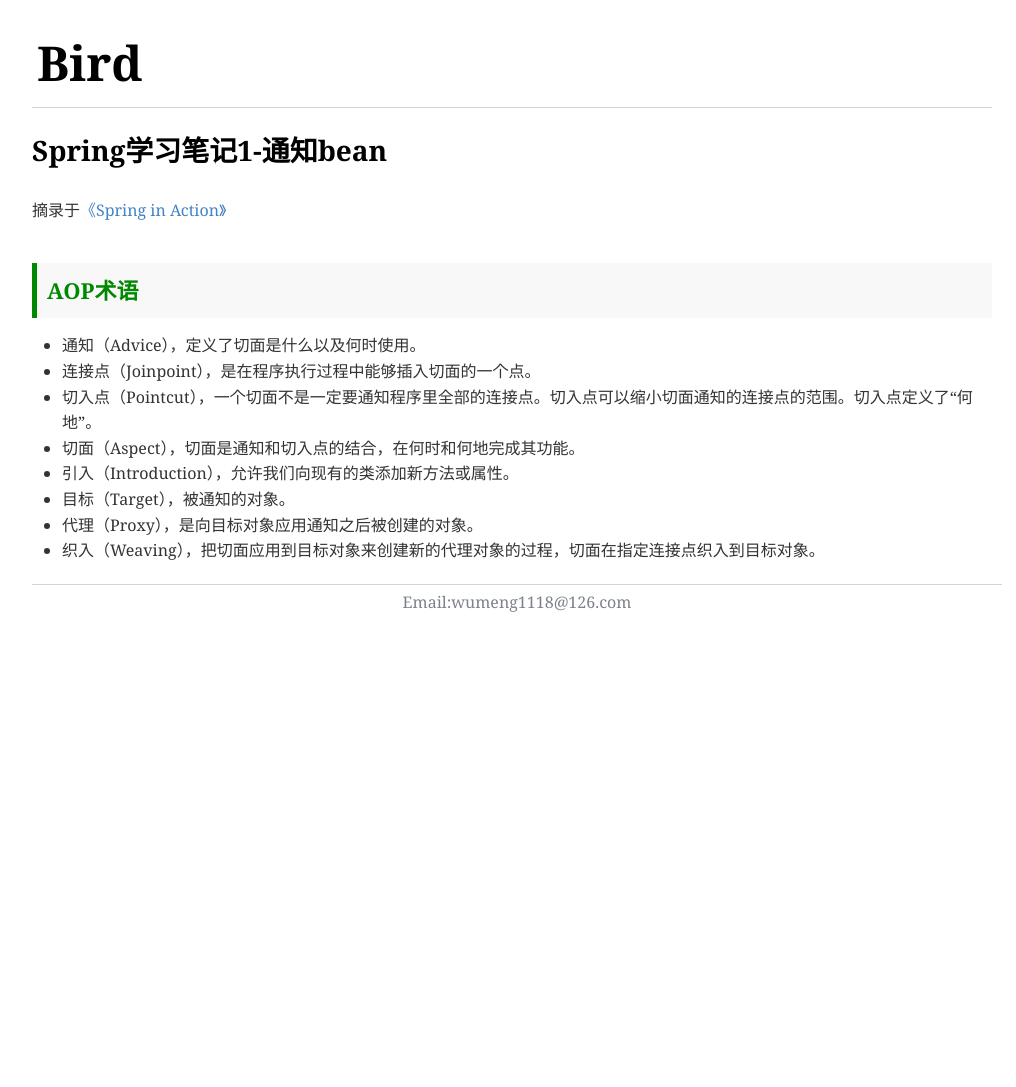
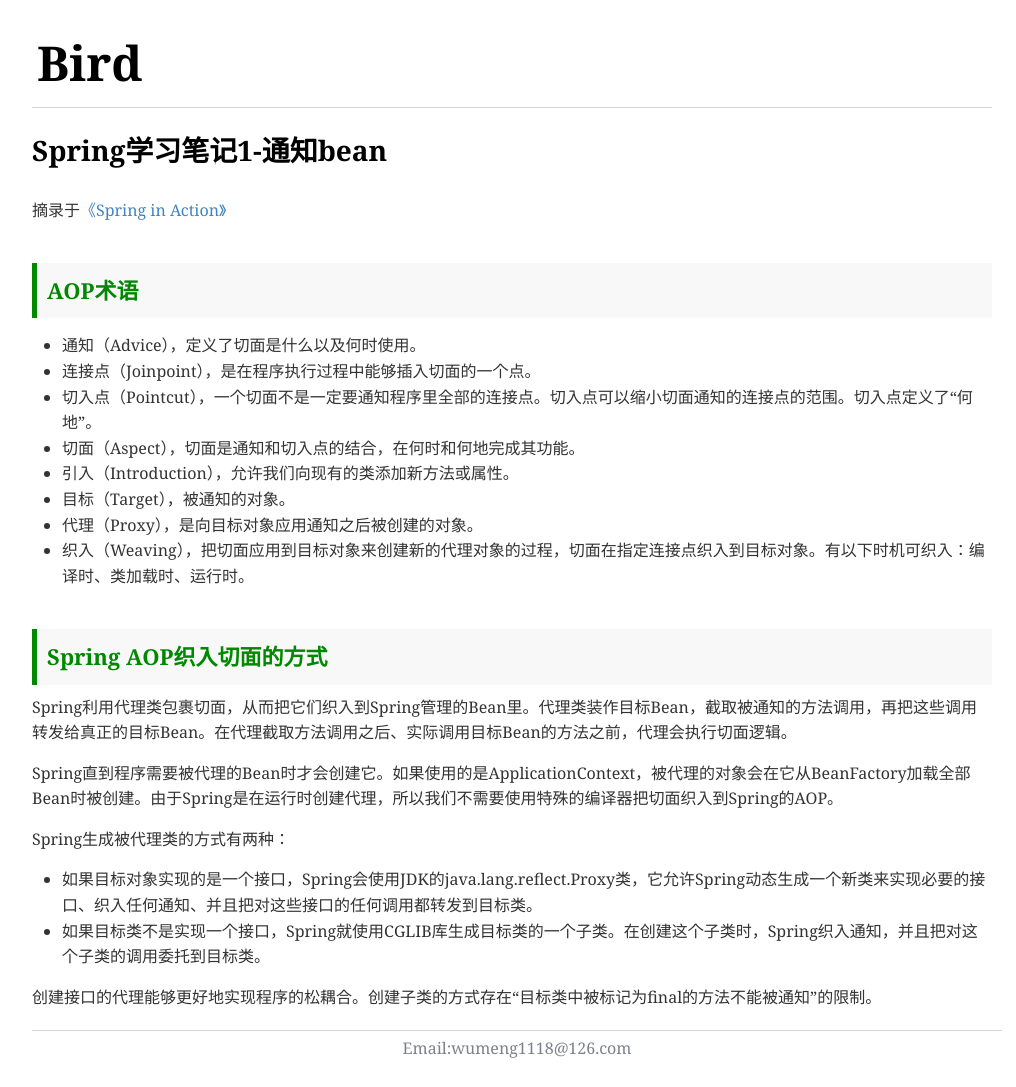
Before and after one commit to Qing-Shuang/Bird, a Jekyll site: the page built from _posts/Spring/2015-04-04-spring1-advice.md, in a window 1280 px wide. Shown: the whole page, without its empty margins (128-1144 px from the left). Built offline with Jekyll 4.4.1, drawn with Linux system fonts in a browser that asks for light colours; Markdown is read by kramdown in place of the engine named in the settings; before the commit the page ends 900 px from its top, so only the background shows below that.

Commit message:
通知Bea部分的笔记整理暂时告一段落

```diff
--- a/_posts/Spring/2015-04-04-spring1-advice.md
+++ b/_posts/Spring/2015-04-04-spring1-advice.md
@@ -17,4 +17,17 @@ title: Spring学习笔记1-通知bean
 * 引入（Introduction），允许我们向现有的类添加新方法或属性。
 * 目标（Target），被通知的对象。
 * 代理（Proxy），是向目标对象应用通知之后被创建的对象。
-* 织入（Weaving），把切面应用到目标对象来创建新的代理对象的过程，切面在指定连接点织入到目标对象。
+* 织入（Weaving），把切面应用到目标对象来创建新的代理对象的过程，切面在指定连接点织入到目标对象。有以下时机可织入：编译时、类加载时、运行时。
+
+## Spring AOP织入切面的方式 ##
+
+Spring利用代理类包裹切面，从而把它们织入到Spring管理的Bean里。代理类装作目标Bean，截取被通知的方法调用，再把这些调用转发给真正的目标Bean。在代理截取方法调用之后、实际调用目标Bean的方法之前，代理会执行切面逻辑。
+
+Spring直到程序需要被代理的Bean时才会创建它。如果使用的是ApplicationContext，被代理的对象会在它从BeanFactory加载全部Bean时被创建。由于Spring是在运行时创建代理，所以我们不需要使用特殊的编译器把切面织入到Spring的AOP。
+
+Spring生成被代理类的方式有两种：
+
+* 如果目标对象实现的是一个接口，Spring会使用JDK的java.lang.reflect.Proxy类，它允许Spring动态生成一个新类来实现必要的接口、织入任何通知、并且把对这些接口的任何调用都转发到目标类。
+* 如果目标类不是实现一个接口，Spring就使用CGLIB库生成目标类的一个子类。在创建这个子类时，Spring织入通知，并且把对这个子类的调用委托到目标类。
+
+创建接口的代理能够更好地实现程序的松耦合。创建子类的方式存在“目标类中被标记为final的方法不能被通知”的限制。
```
